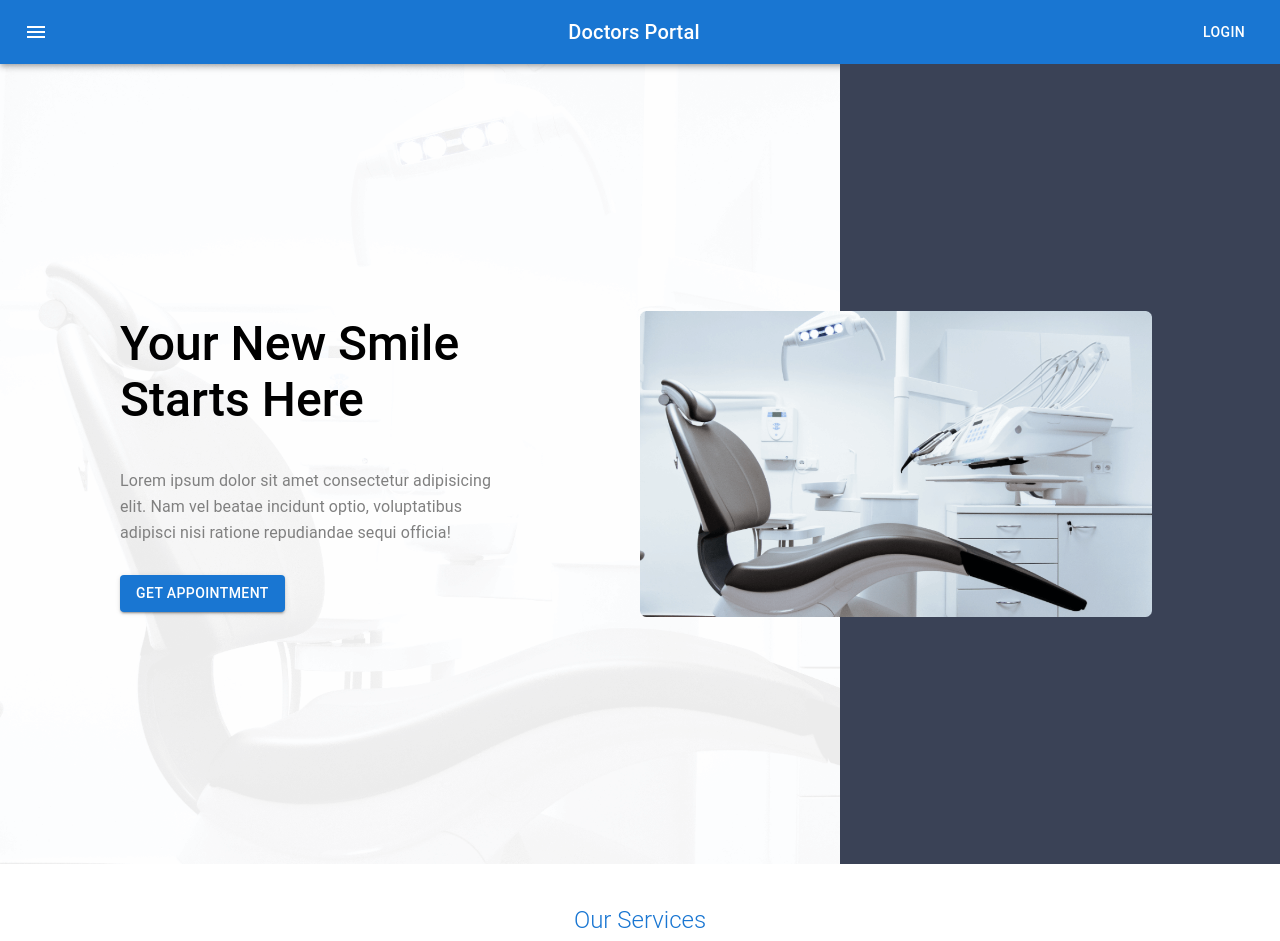
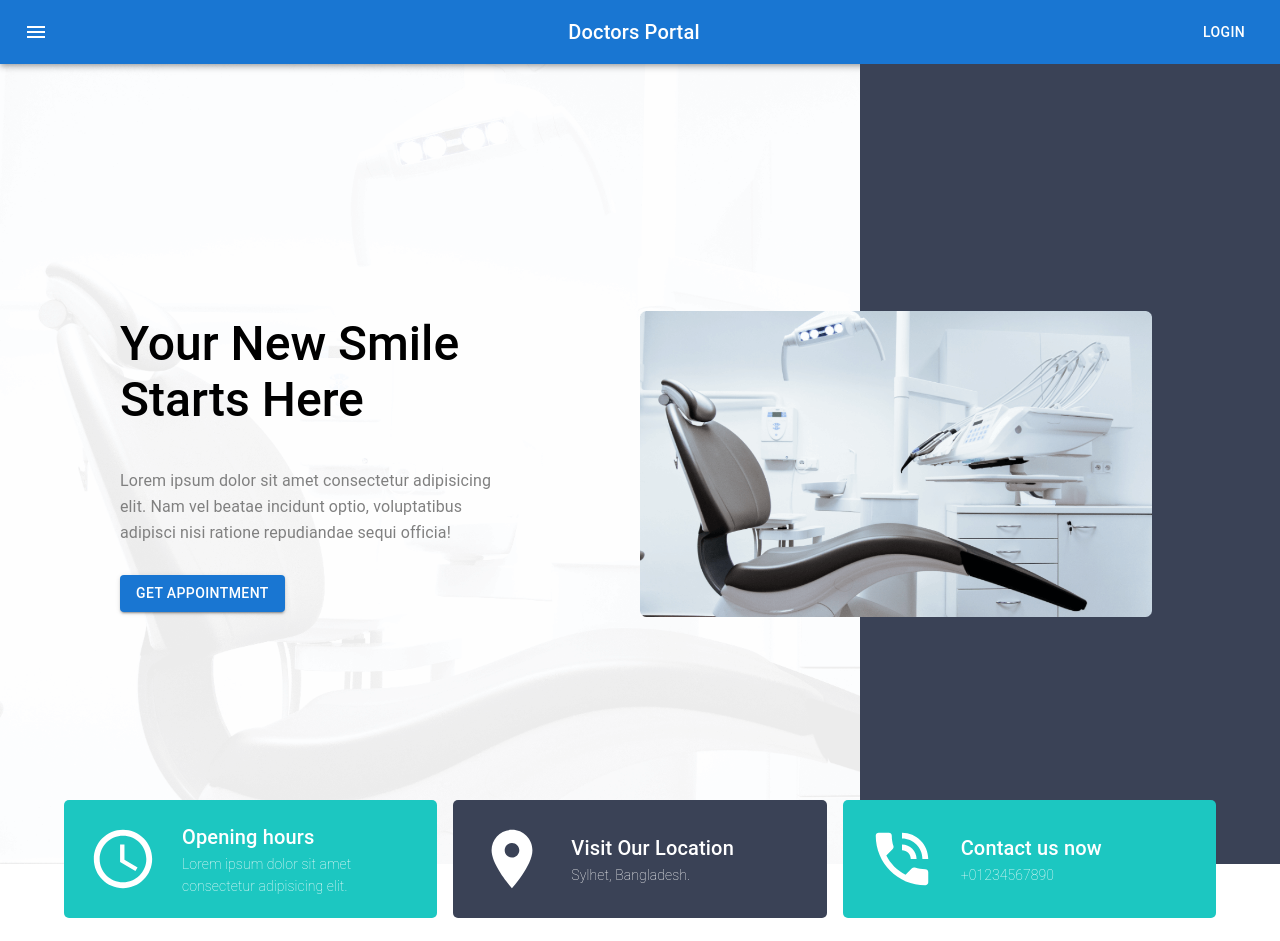
Before and after one commit to Aal-Emraan/doctors-portal-client-side, a React (Create React App) app: page / in a window 1280 px wide. Shown: the top 941 px of the page. Built offline with nearby package versions, Linux system fonts and the light colour scheme; the HTML template or start-up script is replaced by a standard one.

Commit message:
info section added

```diff
--- a/src/Pages/Home/Home.js
+++ b/src/Pages/Home/Home.js
@@ -1,12 +1,14 @@
 import React from 'react';
 import Services from '../Services/Services';
 import Appointment from './AppointmentBanner/Appointment';
+import Info from './Info/Info';
 import LandingPage from './LandingPage/LandingPage';
 
 const Home = () => {
     return (
         <div>
             <LandingPage></LandingPage>
+            <Info></Info>
             <Services></Services>
             <Appointment></Appointment>
         </div>
--- /dev/null
+++ b/src/Pages/Home/Info/Info.js
@@ -0,0 +1,44 @@
+import { Container, Grid, Typography } from '@mui/material';
+import Box from '@mui/material/Box';
+import React from 'react';
+import AccessTimeIcon from '@mui/icons-material/AccessTime';
+import LocationOnIcon from '@mui/icons-material/LocationOn';
+import PhoneInTalkIcon from '@mui/icons-material/PhoneInTalk';
+
+const Info = () => {
+    return (
+        <Container sx={{mt:-10}}>
+            <Grid container spacing={2}>
+                <Grid item xs={12} md={4}>
+                    <Box style={{background: '#1CC7C1',borderRadius: '5px', color: 'white', display: 'flex', alignItems: 'center'}}>
+                        <AccessTimeIcon sx={{fontSize:70,m:3}}/>
+                        <Box sx={{textAlign: 'start',pr:10}}>
+                            <Typography variant="h6">Opening hours</Typography>
+                            <Typography variant="h6" sx={{fontWeight:'200', fontSize: 14}}>Lorem ipsum dolor sit amet consectetur adipisicing elit.</Typography>
+                        </Box>
+                    </Box>
+                </Grid>
+                <Grid item xs={12} md={4}>
+                    <Box style={{background: '#3A4256',borderRadius: '5px', color: 'white', display: 'flex', alignItems: 'center'}}>
+                        <LocationOnIcon sx={{fontSize:70,m:3}}/>
+                        <Box sx={{textAlign: 'start',pr:10}}>
+                            <Typography variant="h6">Visit Our Location</Typography>
+                            <Typography variant="h6" sx={{fontWeight:'200', fontSize: 14}}>Sylhet, Bangladesh.</Typography>
+                        </Box>
+                    </Box>
+                </Grid>
+                <Grid item xs={12} md={4}>
+                    <Box style={{background: '#1CC7C1',borderRadius: '5px', color: 'white', display: 'flex', alignItems: 'center'}}>
+                        <PhoneInTalkIcon sx={{fontSize:70,m:3}}/>
+                        <Box sx={{textAlign: 'start',pr:10}}>
+                            <Typography variant="h6">Contact us now</Typography>
+                            <Typography variant="h6" sx={{fontWeight:'200', fontSize: 14}}>+01234567890</Typography>
+                        </Box>
+                    </Box>
+                </Grid>
+            </Grid>
+        </Container>
+    );
+};
+
+export default Info;
--- a/src/Pages/Home/LandingPage/LandingPage.js
+++ b/src/Pages/Home/LandingPage/LandingPage.js
@@ -26,7 +26,7 @@ const LandingPage = () => {
                     </Box>
                 </Grid>
                 <Grid item xs={12} md={6} style={{
-                    background: 'linear-gradient(to right,#0000 200px,#3A4256 10px)',
+                    background: 'linear-gradient(to right,#0000 220px,#3A4256 10px)',
                     height: '100vh',
                     textAlign: 'start',
                     display: 'flex',
```
